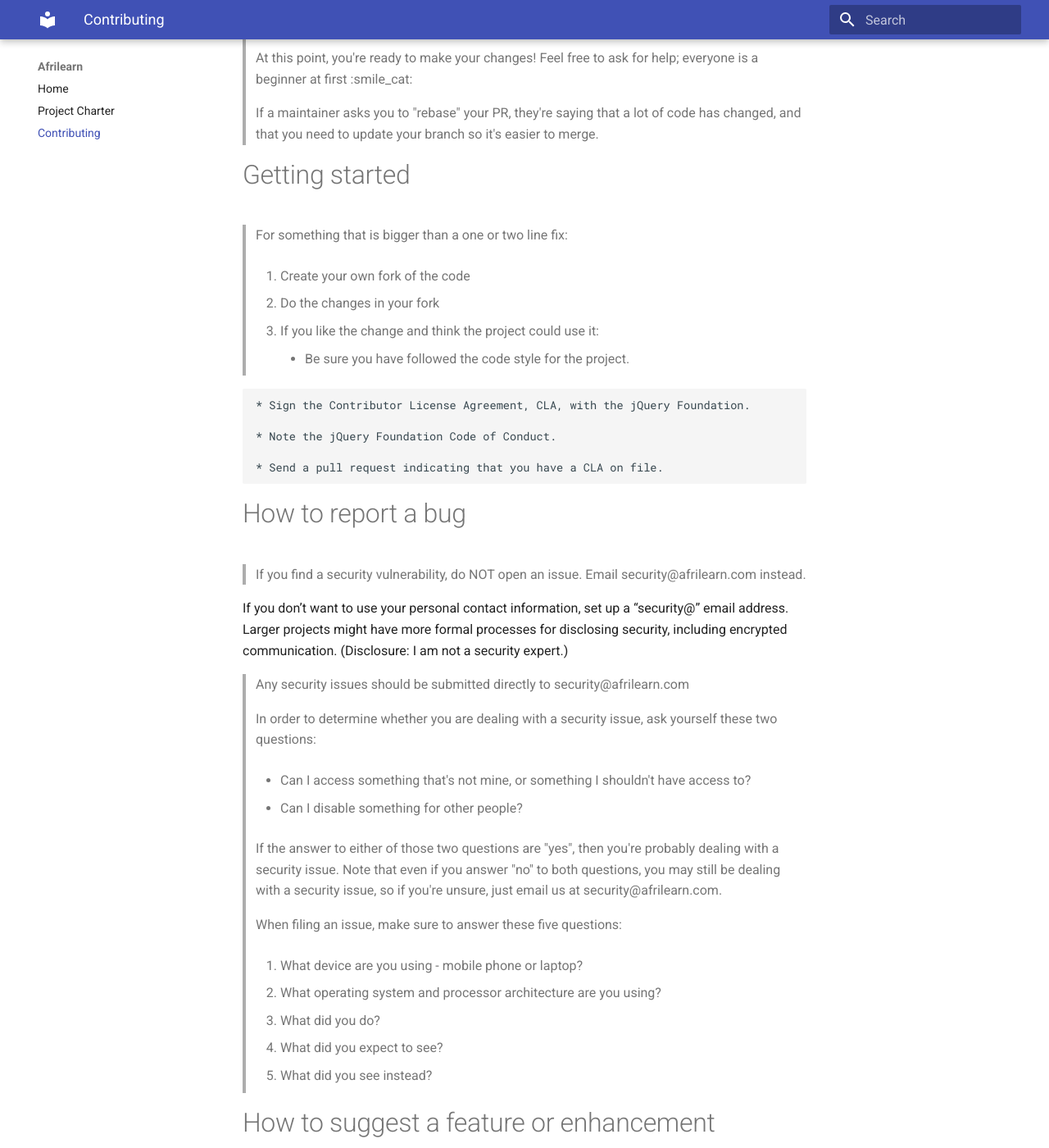
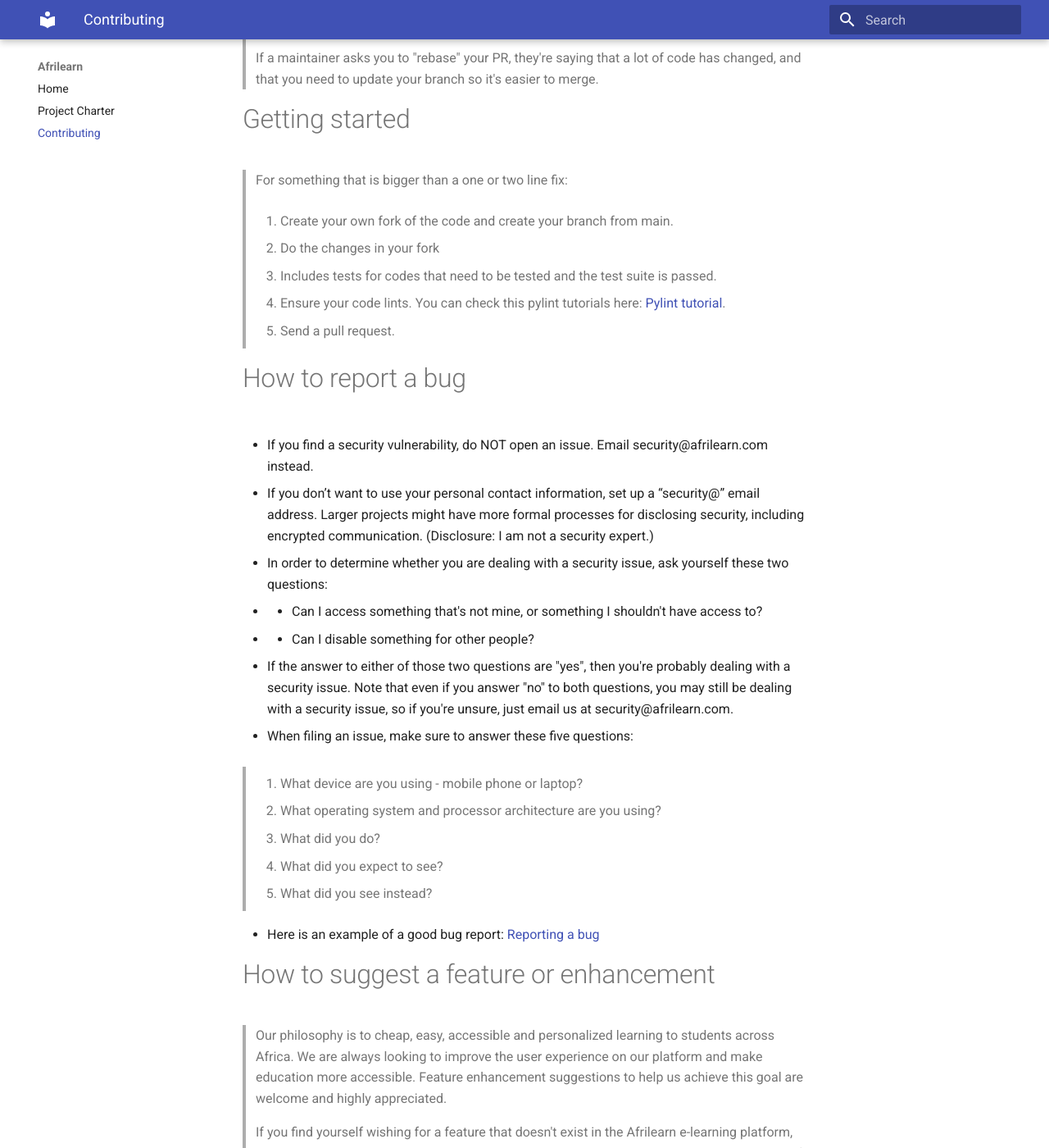
Before and after one commit to UNICEF-AFRILEARN/documentation, an MkDocs documentation site: the page built from docs/contributing.md, in a window 1280 px wide and 1400 px high, scrolled down 1318 px. Shown: the whole window at 82% size. Built offline with MkDocs 1.6.1 and Material for MkDocs 9.7.7, drawn with Linux system fonts in a browser that asks for light colours.

Commit message:
updated contributing.md

```diff
--- a/docs/contributing.md
+++ b/docs/contributing.md
@@ -42,37 +40,34 @@ Keep an open mind! Improving documentation, bug triaging, or writing tutorials a
 
 >For something that is bigger than a one or two line fix:
 
->1. Create your own fork of the code
+>1. Create your own fork of the code and create your branch from main.
 
 >2. Do the changes in your fork
 
->3. If you like the change and think the project could use it:
-    * Be sure you have followed the code style for the project.
+>3. Includes tests for codes that need to be tested and the test suite is passed.
 
-    * Sign the Contributor License Agreement, CLA, with the jQuery Foundation.
+>4. Ensure your code lints. You can check this pylint tutorials here: [Pylint tutorial](https://pylint.pycqa.org/en/v2.16.1/tutorial.html).
 
-    * Note the jQuery Foundation Code of Conduct.
+>5. Send a pull request.
 
-    * Send a pull request indicating that you have a CLA on file.
+
 
 # How to report a bug
 
-> If you find a security vulnerability, do NOT open an issue. Email security@afrilearn.com instead.
+- If you find a security vulnerability, do NOT open an issue. Email security@afrilearn.com instead.
 
-If you don’t want to use your personal contact information, set up a “security@” email address. Larger projects might have more formal processes for disclosing security, including encrypted communication. (Disclosure: I am not a security expert.)
+- If you don’t want to use your personal contact information, set up a “security@” email address. Larger projects might have more formal processes for disclosing security, including encrypted communication. (Disclosure: I am not a security expert.)
 
-> Any security issues should be submitted directly to security@afrilearn.com
+- In order to determine whether you are dealing with a security issue, ask yourself these two questions:
 
-> In order to determine whether you are dealing with a security issue, ask yourself these two questions:
+- -  Can I access something that's not mine, or something I shouldn't have access to?
 
-> * Can I access something that's not mine, or something I shouldn't have access to?
+- - Can I disable something for other people?
 
-> * Can I disable something for other people?
+- If the answer to either of those two questions are "yes", then you're probably dealing with a security issue. Note that even if you answer "no" to both questions, you may still be dealing with a security issue, so if you're unsure, just email us at security@afrilearn.com.
 
-> If the answer to either of those two questions are "yes", then you're probably dealing with a security issue. Note that even if you answer "no" to both questions, you may still be dealing with a security issue, so if you're unsure, just email us at security@afrilearn.com.
+- When filing an issue, make sure to answer these five questions:
 
-> When filing an issue, make sure to answer these five questions:
->
 > 1. What device are you using - mobile phone or laptop?
 
 > 2. What operating system and processor architecture are you using?
@@ -82,6 +77,8 @@ If you don’t want to use your personal contact information, set up a “securi
 > 4. What did you expect to see?
 
 > 5. What did you see instead?
+
+- Here is an example of a good bug report: [Reporting a bug](https://stackoverflow.com/questions/12488905/why-wont-the-ggplot2-legend-combine-manual-fill-and-scale-values)
 
 # How to suggest a feature or enhancement
 
```
Also changed, not shown: other parts of docs/contributing.md (+6 -8 lines), 1 other file.
